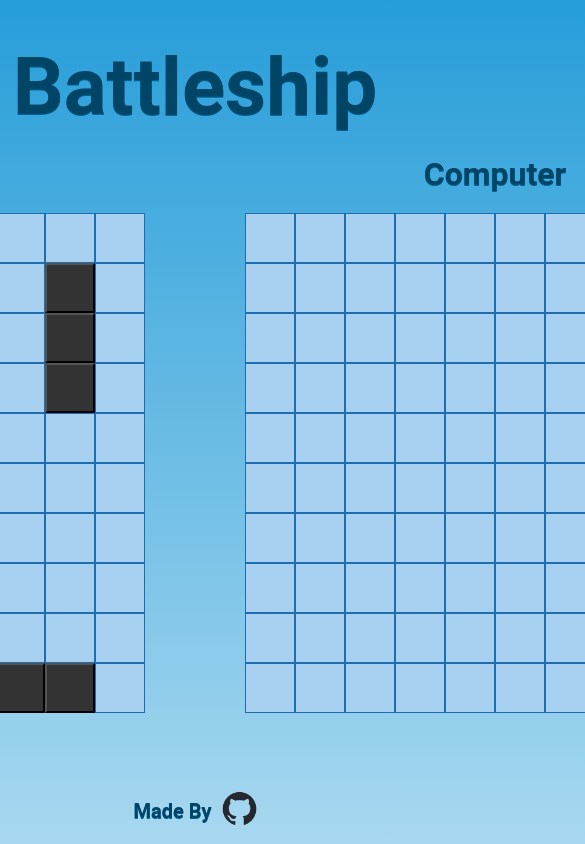
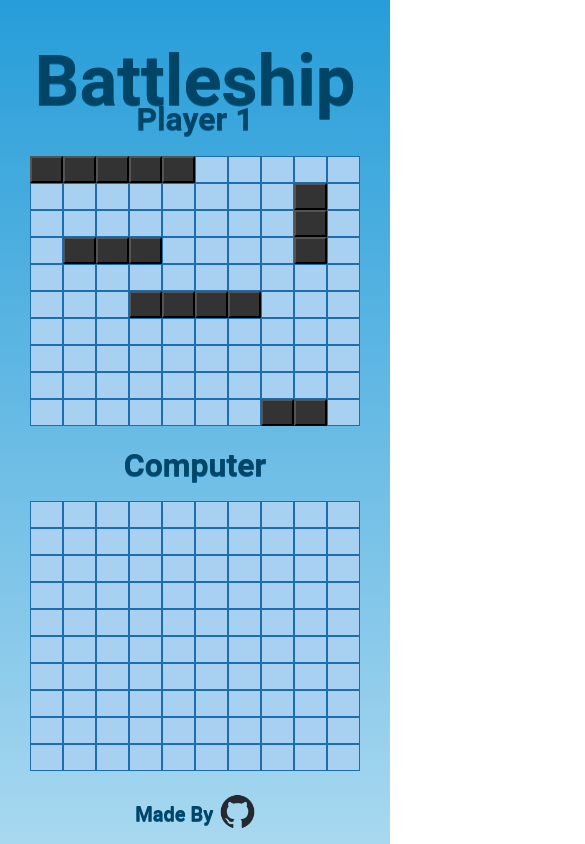
Before and after one commit to SamuelFerfort/battleship, a website built with webpack: page src/index.html in a window 390 px wide. Shown: the top 844 px of the page, 585 px wide, since content can reach past the window. Built offline with nearby package versions, Linux system fonts and the light colour scheme.

Commit message:
improved responsiveness

```diff
--- a/src/styles.css
+++ b/src/styles.css
@@ -1,6 +1,6 @@
 :root {
-  --header-height: 50px;
-  --footer-height: 70px;
+  --header-height: 3rem;
+  --footer-height: 4rem;
 }
 
 body {
@@ -17,8 +17,8 @@ body {
 }
 header {
   height: var(--header-height);
-  font-size: 40px;
-  margin-top: 40px;
+  font-size: 2.2rem;
+  margin-top: 2.5rem;
 }
 header > h1 {
   color: hsl(200, 100%, 20%);
@@ -45,7 +45,7 @@ main {
   align-items: center;
   height: calc(100% - var(--footer-height) - var(--header-height));
   width: auto;
-  gap: 100px;
+  gap: 7rem;
 }
 
 button {
@@ -57,7 +57,7 @@ button {
   flex-direction: column;
   justify-content: center;
   align-items: center;
-  gap: 20px;
+  gap: 1.1rem;
 }
 .unchecked {
   background-color: hsl(207, 72%, 80%);
@@ -71,7 +71,7 @@ footer {
   font-size: 20px;
   display: flex;
   align-items: center;
-  gap: 10px;
+  gap: 0.4rem;
 }
 
 img {
@@ -109,7 +109,7 @@ dialog {
   color: white;
   border-radius: 8px;
   padding: 8px 12px;
-  font-size: 15px;
+  font-size: 1rem;
   background-color: hsl(207, 72%, 70%);
   font-weight: bold;
   cursor: pointer;
@@ -123,7 +123,7 @@ dialog {
   color: hsl(200, 100%, 20%);
   font-size: 25px !important;
   text-shadow: 0 1px 0 hsl(200, 100%, 30%);
-  font-size: 20px;
+  font-size: 1.2rem;
   text-align: center;
 }
 #dialogContainer {
@@ -133,5 +133,18 @@ dialog {
   justify-content: center;
   align-items: center;
   flex-direction: column;
-  gap: 20px;
+  gap: 1.3rem;
 }
+
+@media (max-width: 768px) {
+
+  .board1,
+  .board2 {
+    width: 330px;
+    height: 270px;
+  }
+  main {
+    flex-direction: column;
+    gap: 20px;
+  }
+}
```
Also changed, not shown: dist/bundle.js.
